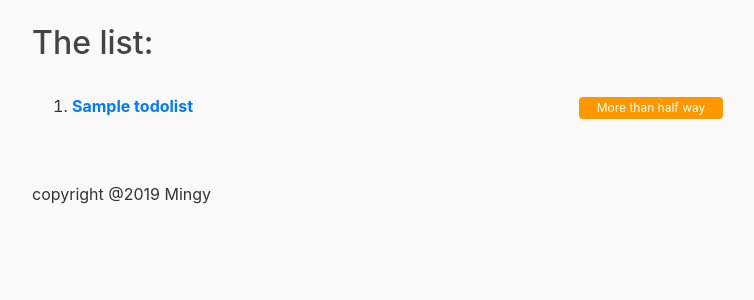
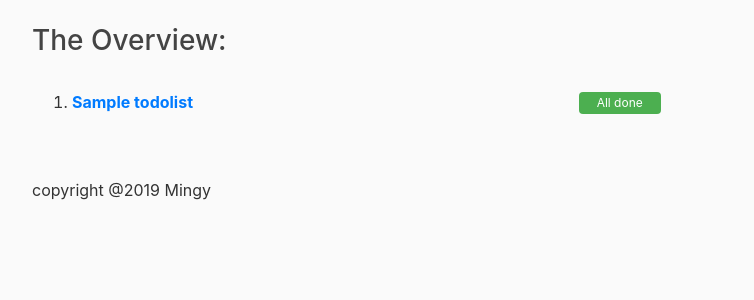
Before and after one commit to mingyyy/project_todo, a Django app: page /todo/ in a window 1280 px wide. Shown: the part 56-356 px from the top of the page, without its empty margins (53-807 px from the left). Run offline with Django 3.2, Linux system fonts and the light colour scheme; tables that the repository leaves empty hold one stand-in row (values such as "Sample post"); some libraries are stand-ins or nearby versions.

Commit message:
update final steps

```diff
--- a/todolist/templates/todolist/index.html
+++ b/todolist/templates/todolist/index.html
@@ -1,7 +1,7 @@
 {% extends "todolist/base.html" %}
 
 {% block content %}
-    <h2>The list:</h2>
+    <h3>The Overview:</h3>
 
     <br>
     <div class="row">
@@ -22,10 +22,10 @@
                 <li>
                     {% if num == 0 %}
                         <button class="btn danger">Nothing's done</button>
-                    {%elif num >= 0.5 %}
-                        <button class="btn warning">More than half way</button>
+                    {%elif num == 1 %}
+                        <button class="btn success">All done</button>
                     {% else %}
-                        <button class="btn success">Finished</button>
+                        <button class="btn warning">Almost there: {% widthratio num 1 100 %}% done</button>
                     {% endif%}
                 </li>
             <br>
--- a/todolist/templates/todolist/todo.html
+++ b/todolist/templates/todolist/todo.html
@@ -34,7 +34,9 @@
                       </div>
 
                       <div class="col-sm-4">
-                          {% if item.days_left == "Overdue!!!" %}
+                          {% if item.done is True %}
+                            <p style="background-color:LightGray;">Status: It's done! </p>
+                          {% elif item.days_left == "Overdue!!!" %}
                             <p style="background-color:Tomato;">Status: {{item.days_left}}</p>
                           {% elif item.days_left == "Due today!" %}
                             <p style="background-color:Orange;">Status: {{item.days_left}}</p>
```
